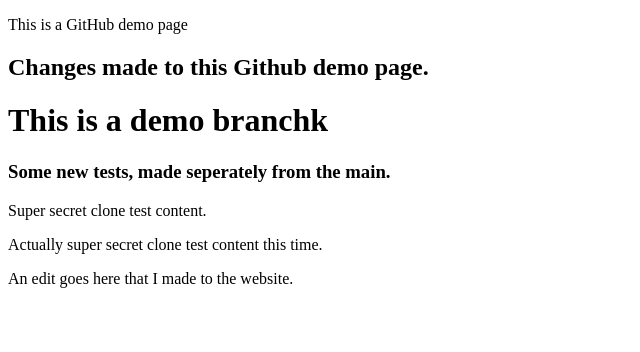
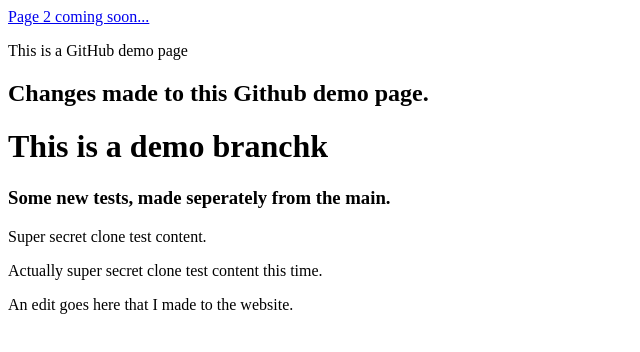
Before and after one commit to 30188420-MatthewM/sandbox-clone, a plain HTML site: page index.html in a window 1280 px wide. Shown: the whole page, without its empty margins (0-640 px from the left). Drawn offline with Linux system fonts and the light colour scheme.

Commit message:
added new link to main page

```diff
--- a/index.html
+++ b/index.html
@@ -8,6 +8,7 @@
   </head>
 
   <body>
+    <a href="page2.html">Page 2 coming soon...</a>
     <p>This is a GitHub demo page</p>
     <h2>Changes made to this Github demo page.</h2>
 
```
